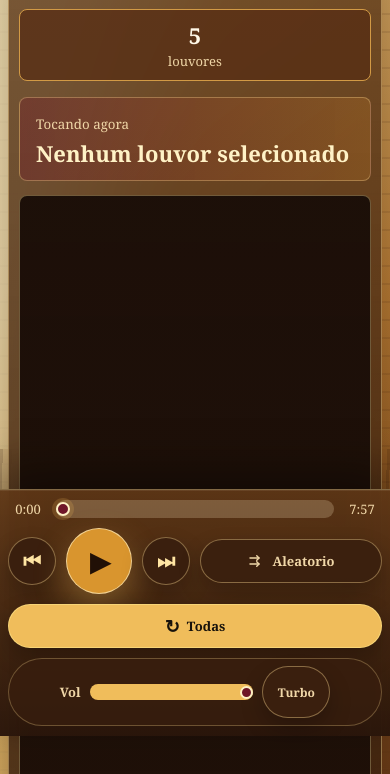
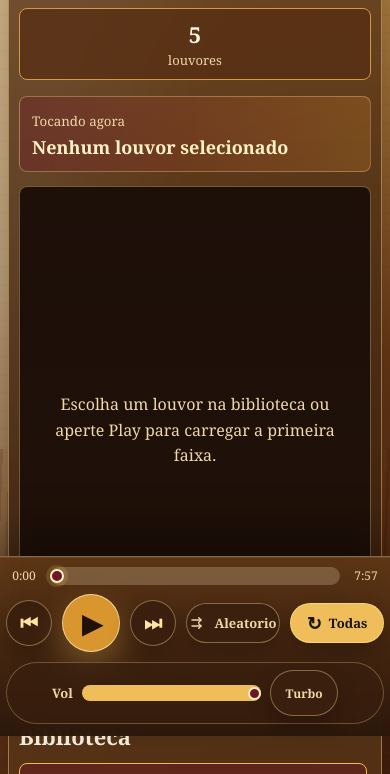
Before and after one commit to Jpdezoito/sitedelouvor, a plain HTML site: page index.html in a window 390 px wide. Shown: the part 108-882 px from the top of the page. Drawn offline with Linux system fonts and the light colour scheme.

Commit message:
Atualiza styles.css

```diff
--- a/styles.css
+++ b/styles.css
@@ -30,7 +30,8 @@
     repeating-linear-gradient(0deg, rgba(99, 54, 20, 0.18) 0 2px, transparent 2px 18px),
     linear-gradient(135deg, #f6d486 0%, #b9782d 38%, #4c2411 72%, var(--bg) 100%);
   color: var(--text);
-  padding: 18px 18px 112px;
+  padding: 18px 18px 154px;
+  overflow-x: hidden;
 }
 
 body::before {
@@ -154,7 +155,8 @@
 
 .iframe-box {
   width: 100%;
-  min-height: 760px;
+  height: clamp(520px, 70vh, 760px);
+  min-height: 520px;
   display: flex;
   justify-content: center;
   align-items: stretch;
@@ -169,7 +171,7 @@
 
 iframe {
   width: 100%;
-  height: 760px;
+  height: 100%;
   border: none;
   border-radius: 8px;
   background: #0f0d0a;
@@ -196,7 +198,7 @@
   justify-content: center;
   align-items: center;
   gap: 10px;
-  padding: 14px 18px;
+  padding: 14px 18px 16px;
   border: 0;
   border-top: 1px solid rgba(255, 221, 148, 0.42);
   border-radius: 0;
@@ -257,6 +259,7 @@
 }
 
 .control-row {
+  width: min(920px, 100%);
   display: flex;
   justify-content: center;
   align-items: center;
@@ -490,7 +493,17 @@
   white-space: normal;
 }
 
+@media (max-width: 1180px) {
+  .app {
+    grid-template-columns: minmax(0, 1fr) 320px;
+  }
+}
+
 @media (max-width: 980px) {
+  body {
+    padding-bottom: 182px;
+  }
+
   .app {
     grid-template-columns: 1fr;
   }
@@ -500,13 +513,21 @@
   }
 
   .music-list {
-    max-height: none;
+    max-height: 360px;
+  }
+
+  .iframe-box {
+    height: clamp(500px, 68vh, 700px);
   }
 }
 
 @media (max-width: 680px) {
   body {
-    padding: 8px 8px 126px;
+    padding: 8px 8px 248px;
+    background:
+      linear-gradient(180deg, rgba(255, 221, 139, 0.44), transparent 30%),
+      repeating-linear-gradient(0deg, rgba(99, 54, 20, 0.16) 0 2px, transparent 2px 18px),
+      linear-gradient(145deg, #b9782d 0%, #4c2411 56%, var(--bg) 100%);
   }
 
   .player-area,
@@ -518,22 +539,37 @@
     display: block;
   }
 
+  .title {
+    font-size: 32px;
+  }
+
+  .subtitle {
+    font-size: 14px;
+  }
+
   .counter {
     width: 100%;
     margin-top: 12px;
   }
 
-  .iframe-box,
-  iframe {
-    min-height: 760px;
-    height: 760px;
+  .now-playing {
+    padding: 12px;
+  }
+
+  .now-playing h2 {
+    font-size: 18px;
+  }
+
+  .iframe-box {
+    height: 62vh;
+    min-height: 430px;
   }
 
   .controls {
     bottom: 0;
     width: 100%;
-    padding: 10px 8px;
-    gap: 10px;
+    padding: 10px 8px 12px;
+    gap: 9px;
   }
 
   .progress-row {
@@ -542,20 +578,82 @@
   }
 
   .control-row {
-    flex-wrap: wrap;
+    display: grid;
+    grid-template-columns: 46px 58px 46px minmax(0, 1fr) minmax(0, 1fr);
+    gap: 10px;
+    align-items: center;
+  }
+
+  .control-btn {
+    width: 46px;
+    height: 46px;
+    min-height: 46px;
+  }
+
+  .main-btn {
+    width: 58px;
+    height: 58px;
+    min-height: 58px;
+  }
+
+  .mode-btn {
+    width: 100%;
+    min-width: 0;
+  }
+
+  .volume-control {
+    grid-column: 1 / -1;
+    justify-content: center;
+    width: 100%;
+  }
+
+  .volume-slider {
+    width: min(240px, 52vw);
+  }
+}
+
+@media (max-width: 420px) {
+  body {
+    padding-bottom: 286px;
+  }
+
+  .app {
     gap: 10px;
   }
 
+  .player-area,
+  .library {
+    border-radius: 6px;
+  }
+
+  .iframe-box {
+    height: 58vh;
+    min-height: 380px;
+  }
+
+  .controls {
+    padding-inline: 6px;
+  }
+
+  .progress-row {
+    grid-template-columns: 36px minmax(0, 1fr) 36px;
+  }
+
+  .time-label {
+    font-size: 12px;
+  }
+
   .mode-btn {
-    flex: 1 1 140px;
+    height: 40px;
+    min-height: 40px;
+    padding-inline: 10px;
   }
 
   .volume-control {
-    flex: 1 1 100%;
-    justify-content: center;
+    padding-inline: 8px;
   }
 
   .volume-slider {
-    width: min(180px, 42vw);
+    width: min(190px, 46vw);
   }
 }
```
